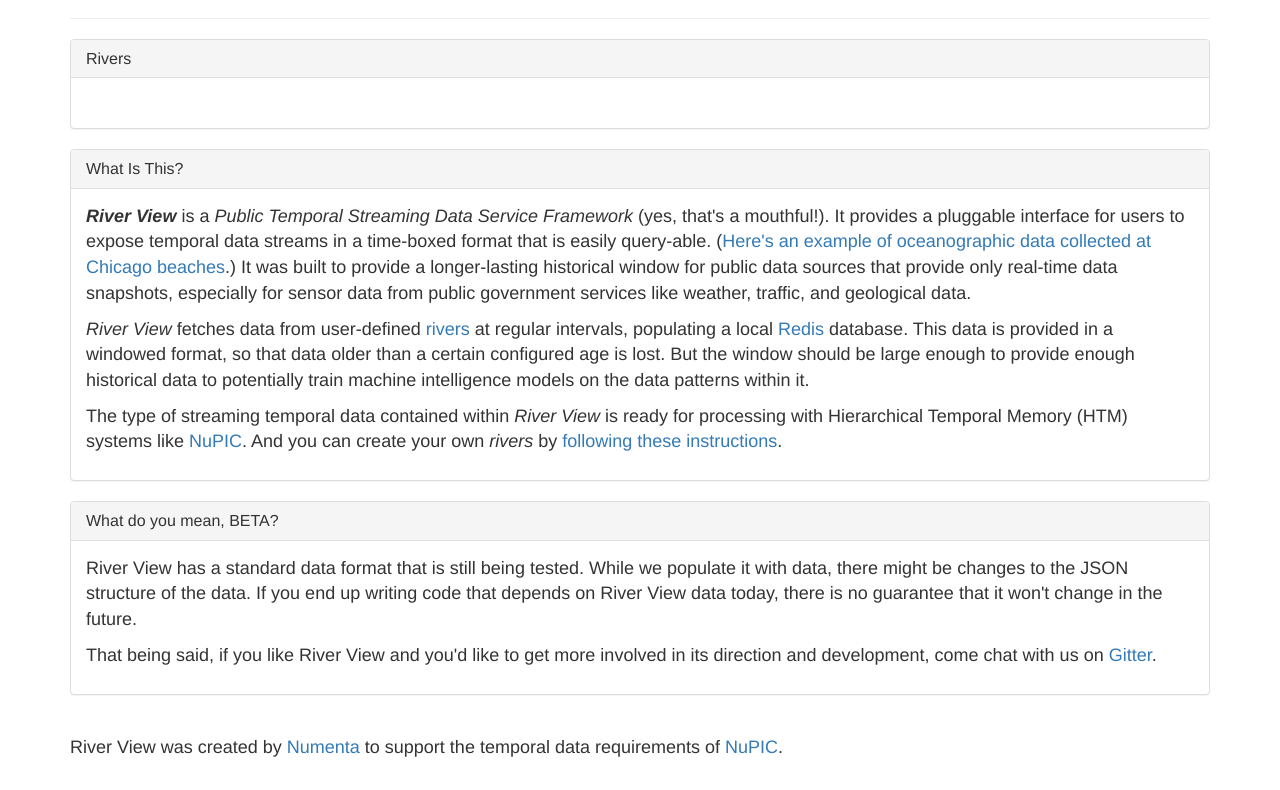
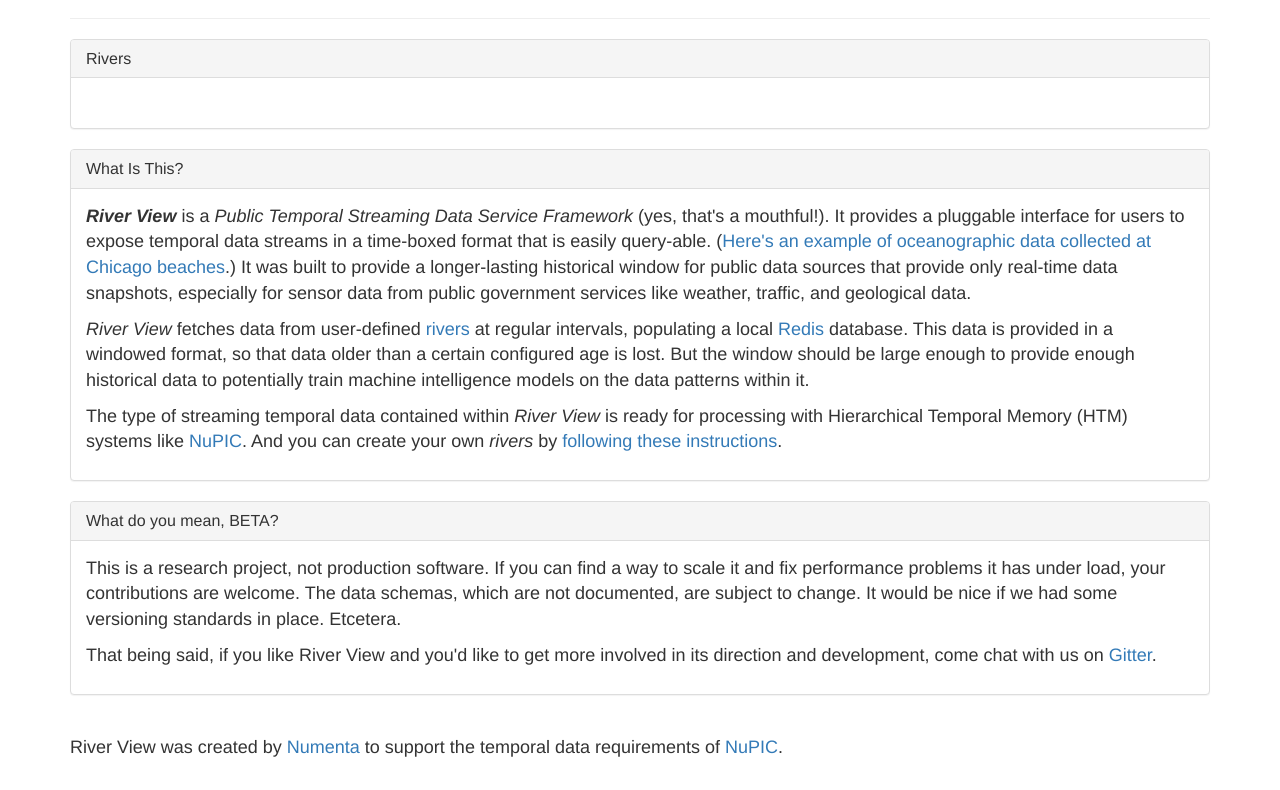
Before and after one commit to htm-community/river-view, a website: page site/templates/index.html in a window 1280 px wide. Shown: the part 469-1259 px from the top of the page. Drawn offline with nearby package versions, Linux system fonts and the light colour scheme; some packages are replaced by stand-ins of ours; files that its build step writes are made by us from their sources; files whose address does not match are found by name.

Commit message:
Clarifying non-production status of project.

```diff
--- a/site/templates/index.html
+++ b/site/templates/index.html
@@ -95,7 +95,7 @@
           </div>
           <div class="panel-body">
               <p>
-                  River View has a standard data format that is still being tested. While we populate it with data, there might be changes to the JSON structure of the data. If you end up writing code that depends on River View data today, there is no guarantee that it won't change in the future.
+                  This is a research project, not production software. If you can find a way to scale it and fix performance problems it has under load, your contributions are welcome. The data schemas, which are not documented, are subject to change. It would be nice if we had some versioning standards in place. Etcetera.
               </p>
               <p>
                   That being said, if you like River View and you'd like to get more involved in its direction and development, come chat with us on <a href="https://gitter.im/nupic-community/river-view">Gitter</a>.
```
